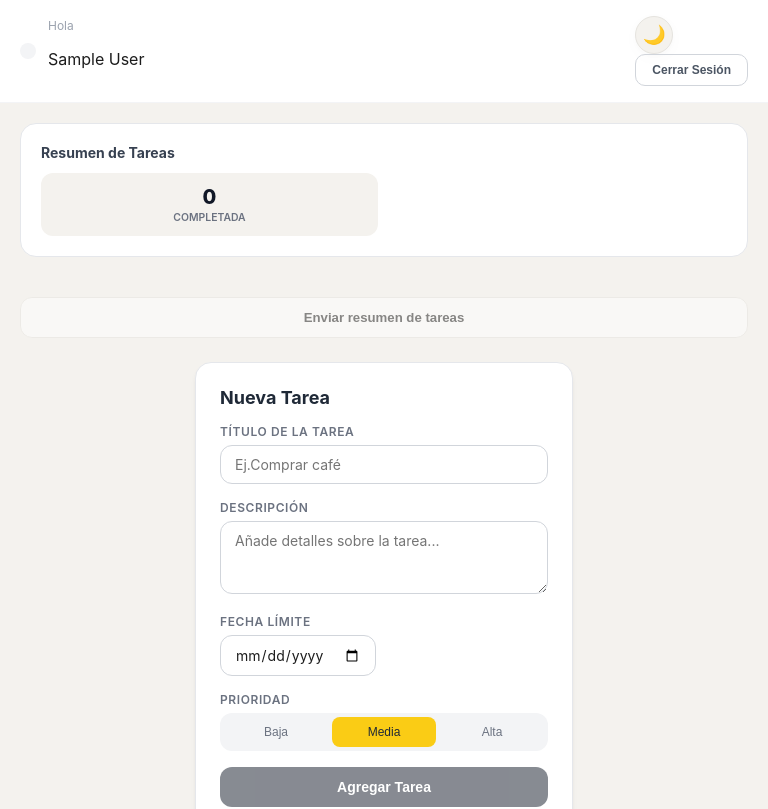
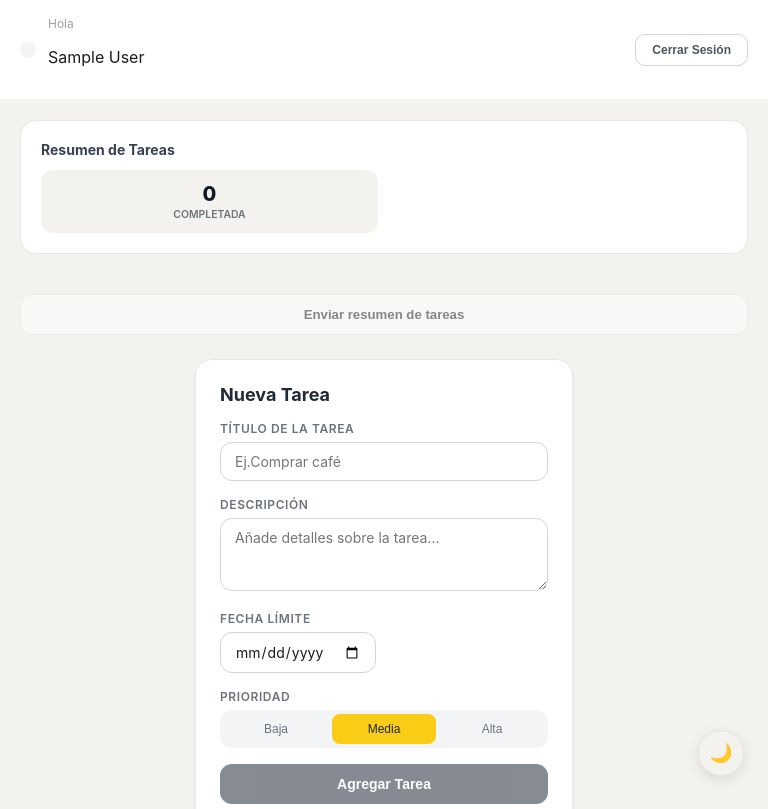
Before and after one commit to ferposadagarcia-maker/MateCod-ToDo-App, a React (Vite) app: page /dashboard in a window 768 px wide. Shown: the top 809 px of the page. Built offline with nearby package versions, Linux system fonts and the light colour scheme; no server answers; the database is empty; sample sign-in values are in the browser's storage.

Commit message:
Afinación de detalles en estilos css

```diff
--- a/src/pages/DashboardPage.css
+++ b/src/pages/DashboardPage.css
@@ -1,4 +1,3 @@
-/* Contenedor Principal del Dashboard */
 .dashboard-container {
     min-height: 100vh;
     background-color: var(--bg-global);
@@ -6,7 +5,6 @@
     box-sizing: border-box;
 }
 
-/* Header */
 .dashboard-header {
     background-color: var(--card-bg);
     padding: 16px 40px;
@@ -61,17 +59,21 @@
 }
 
 .theme-toggle-btn {
+    position: fixed;
+    bottom: 24px;
+    right: 24px;
+    z-index: 999;
     background-color: var(--bg-global);
     border: 1px solid var(--border-color);
     font-size: 1.15rem;
-    width: 38px;
-    height: 38px;
+    width: 46px;
+    height: 46px;
     border-radius: 50%;
     display: flex;
     justify-content: center;
     align-items: center;
     cursor: pointer;
-    box-shadow: var(--shadow-subtle);
+    box-shadow: 0 4px 14px rgba(0, 0, 0, 0.1);
 }
 
 .theme-toggle-btn:hover {
@@ -88,7 +90,6 @@
     margin: 0 auto;
 }
 
-/* Sidebar */
 .dashboard-sidebar {
     display: flex;
     flex-direction: column;
@@ -192,7 +193,7 @@
 .empty-tasks-state {
     text-align: center;
     padding: 60px 20px;
-    background-color: #ffffff;
+    background-color: var(--card-bg);
     border-radius: 16px;
     border: 1px dotted #d1d5db;
     color: #4b5563;
@@ -219,4 +220,11 @@
         padding: 20px;
         gap: 24px;
     }
+
+    html.dark .form-label,
+    html.dark .widget-title,
+    html.dark .user-welcome,
+    html.dark .empty-tasks-state {
+        color: var(--text-main);
+    }
 }
--- a/src/pages/LoginPage.css
+++ b/src/pages/LoginPage.css
@@ -189,7 +189,7 @@
 
     .login-graphic-img {
         width: 100%;
-        max-width: 380px;
+        max-width: 480px;
         height: auto;
         object-fit: contain;
     }
@@ -197,4 +197,8 @@
     .login-form-panel {
         padding: 60px;
     }
+
+    .login-illustration-panel .slogan-text {
+        color: #1c1c1c !important;
+    }
 }
```
